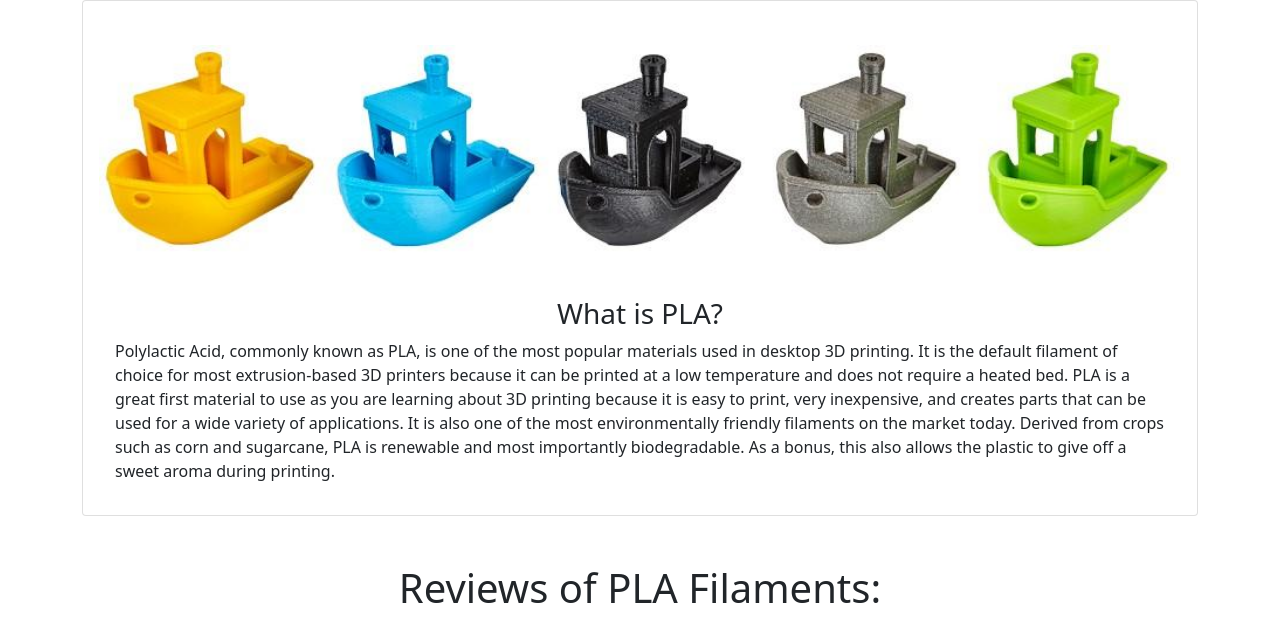
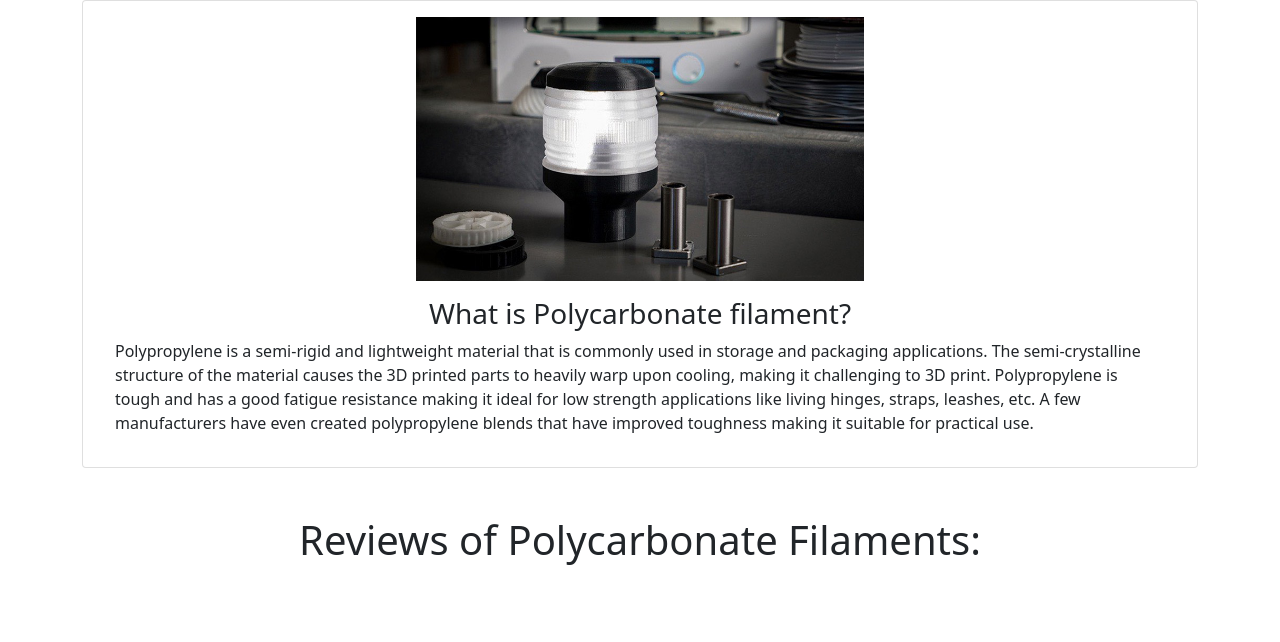
Before and after one commit to Gilleece/filament-review, a Flask app: page /polycarbonate in a window 1280 px wide. Shown: the part 76-718 px from the top of the page. Run offline with Flask 2, Linux system fonts and the light colour scheme; data that the repository does not hold is empty; some libraries are stand-ins or nearby versions.

Commit message:
Add polycarbonate.html

```diff
--- a/templates/materials/abs.html
+++ b/templates/materials/abs.html
@@ -6,7 +6,7 @@
             <div class="card p-3 mb-5 bg-body">
                 <img src="/static/images/abs_example.jpg" class="card-img-top review-image" alt="ABS example image">
                 <div class="card-body">
-                    <h3 class="card-title text-center">What is ABS?</h3>
+                    <h3 class="card-title text-center">What is ABS filament?</h3>
                     <p class="card-text">
                         ABS (Acrylonitrile Butadiene Styrene) has a long history in the 3D printing world. This
                         material was one of the first plastics to be used with industrial 3D printers. Many years
--- a/templates/materials/asa.html
+++ b/templates/materials/asa.html
@@ -6,7 +6,7 @@
             <div class="card p-3 mb-5 bg-body">
                 <img src="/static/images/asa_example.jpg" class="card-img-top review-image" alt="ASA example image">
                 <div class="card-body">
-                    <h3 class="card-title text-center">What is ASA?</h3>
+                    <h3 class="card-title text-center">What is ASA filament?</h3>
                     <p class="card-text">
                         ASA, also known as Acrylic Styrene Acrylonitrile, is a 3D printable plastic with properties
                         similar to ABS. It was originally developed as an alternative to ABS that would be more UV
--- a/templates/materials/carbon.html
+++ b/templates/materials/carbon.html
@@ -6,7 +6,7 @@
             <div class="card p-3 mb-5 bg-body">
                 <img src="/static/images/carbon_example.png" class="card-img-top review-image" alt="Carbon Fiber example image">
                 <div class="card-body">
-                    <h3 class="card-title text-center">What is Carbon Fiber?</h3>
+                    <h3 class="card-title text-center">What is Carbon Fiber filament?</h3>
                     <p class="card-text">
                         Carbon fiber filaments use tiny fibers that are infused into a base material to improve the
                         properties of that material. Several popular filaments can be bought with carbon fiber fill
--- a/templates/materials/hips.html
+++ b/templates/materials/hips.html
@@ -6,7 +6,7 @@
             <div class="card p-3 mb-5 bg-body">
                 <img src="/static/images/hips_example.jpg" class="card-img-top review-image" alt="HIPS example image">
                 <div class="card-body">
-                    <h3 class="card-title text-center">What is HIPS?</h3>
+                    <h3 class="card-title text-center">What is HIPS filament?</h3>
                     <p class="card-text">
                         HIPS, or High Impact Polystyrene, is a dissolvable support material that is commonly used with
                         ABS. When being used as a support material, HIPS can be dissolved in d-Limonene, leaving your
--- a/templates/materials/metal.html
+++ b/templates/materials/metal.html
@@ -17,8 +17,7 @@
                         quickly wear down. Be sure to upgrade to a wear resistant nozzle in order to print this filament effectively.
                         There are other metal-like filaments in the market that may just have metallic coloring added to the filament.
                         These filaments do not contain any actual metal powder, so they do not share many of the same benefits of the
-                        true metallic filaments. This article will focus on materials that contain actual metal powders for a realistic
-                        metallic weight and feel.
+                        true metallic filaments.
                     </p>
                 </div>
             </div>
--- a/templates/materials/petg.html
+++ b/templates/materials/petg.html
@@ -13,7 +13,6 @@
                         has a slightly softer surface which makes it prone to wear. The material also benefits from great
                         thermal characteristics, allowing the plastic to cool efficiently with almost negligible warpage.
                         There are several variations of this material in the market including PETG, PETE, and PETT.
-                        The tips in this article will apply to all of these PET-based filaments.
                     </p>
                 </div>
             </div>
--- a/templates/materials/pla.html
+++ b/templates/materials/pla.html
@@ -6,7 +6,7 @@
             <div class="card p-3 mb-5 bg-body">
                 <img src="/static/images/pla_example.jpg" class="card-img-top review-image" alt="Pla example image">
                 <div class="card-body">
-                    <h3 class="card-title text-center">What is PLA?</h3>
+                    <h3 class="card-title text-center">What is PLA filament?</h3>
                     <p class="card-text">
                         Polylactic Acid, commonly known as PLA, is one of the most popular materials used in desktop 3D printing.
                         It is the default filament of choice for most extrusion-based 3D printers because it can be printed at a
--- a/templates/materials/polycarbonate.html
+++ b/templates/materials/polycarbonate.html
@@ -4,27 +4,27 @@
     <div class="row justify-content-center">
         <div class="col-12">
             <div class="card p-3 mb-5 bg-body">
-                <img src="/static/images/pla_example.jpg" class="card-img-top review-image" alt="Review image">
+                <img src="/static/images/polycarbonate_example.jpg" class="card-img-top review-image" alt="Polycarbonate example image">
                 <div class="card-body">
-                    <h3 class="card-title text-center">What is PLA?</h3>
+                    <h3 class="card-title text-center">What is Polycarbonate filament?</h3>
                     <p class="card-text">
-                        Polylactic Acid, commonly known as PLA, is one of the most popular materials used in desktop 3D printing.
-                        It is the default filament of choice for most extrusion-based 3D printers because it can be printed at a
-                        low temperature and does not require a heated bed. PLA is a great first material to use as you are learning
-                        about 3D printing because it is easy to print, very inexpensive, and creates parts that can be used for a
-                        wide variety of applications. It is also one of the most environmentally friendly filaments on the market
-                        today. Derived from crops such as corn and sugarcane, PLA is renewable and most importantly biodegradable.
-                        As a bonus, this also allows the plastic to give off a sweet aroma during printing.
+                        Polypropylene is a semi-rigid and lightweight material that is commonly used in storage and
+                        packaging applications. The semi-crystalline structure of the material causes the 3D printed
+                        parts to heavily warp upon cooling, making it challenging to 3D print. Polypropylene is tough
+                        and has a good fatigue resistance making it ideal for low strength applications like living hinges,
+                        straps, leashes, etc. A few manufacturers have even created polypropylene blends that have improved
+                        toughness making it suitable for practical use.
                     </p>
                 </div>
             </div>
         </div>
     </div>
 
-    <h1 class="text-center mb-5">Reviews of PLA Filaments: </h1>
+    <h1 class="text-center mb-5">Reviews of Polycarbonate Filaments: </h1>
 
     <div class="row row-cols-1 row-cols-md-2 g-4">
         {% for review in reviews %}
+            {% if review.material_name == "Polycarbonate" %}
                 <div class="col">
                     <div class="card review-card shadow p-3 mb-5 bg-body rounded">
                         <img src="{{ review.image_url }}" class="card-img-top review-image" alt="Review image">
@@ -121,6 +121,7 @@
                         </div>
                     </div>
                 </div>
+            {% endif %}
         {% endfor %}
     </div>
 
```
Also changed, not shown: static/images/polycarbonate_example.jpg (added). Lines whose indentation alone changed are shown as unchanged.
